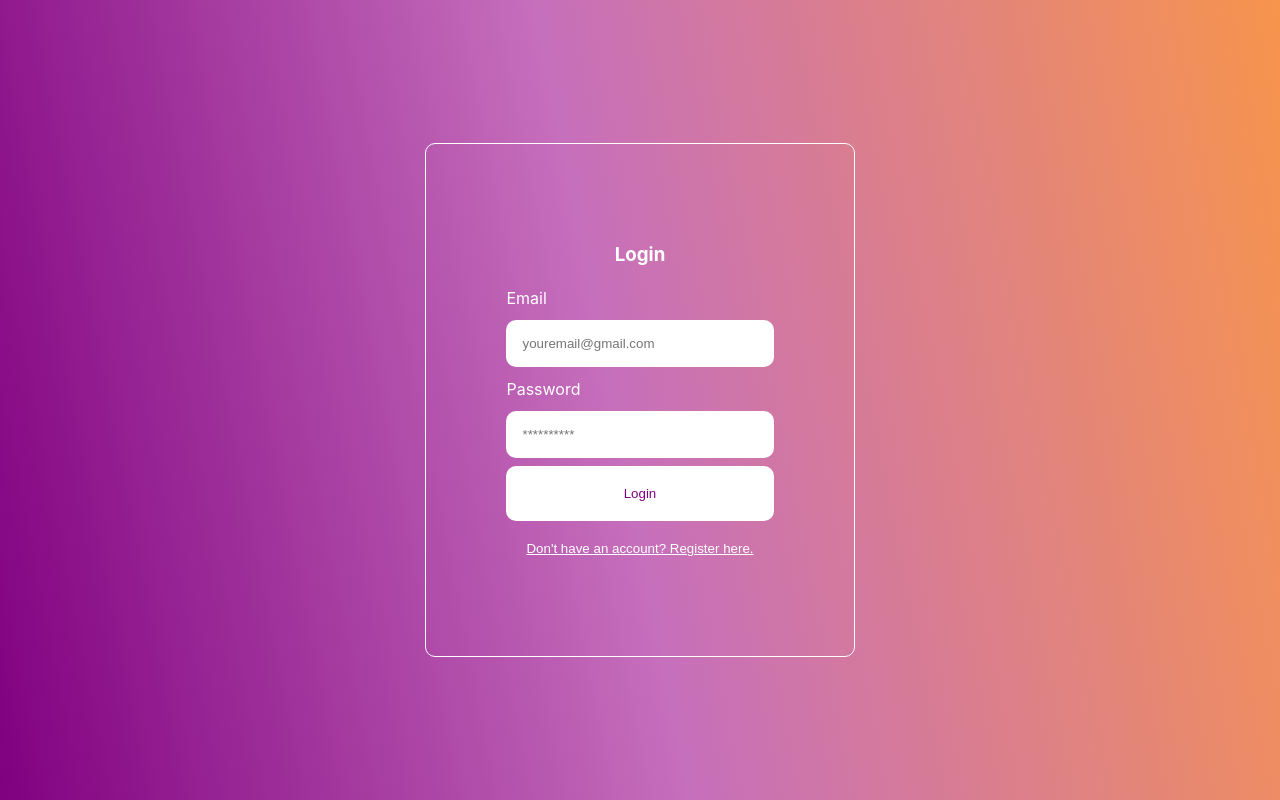
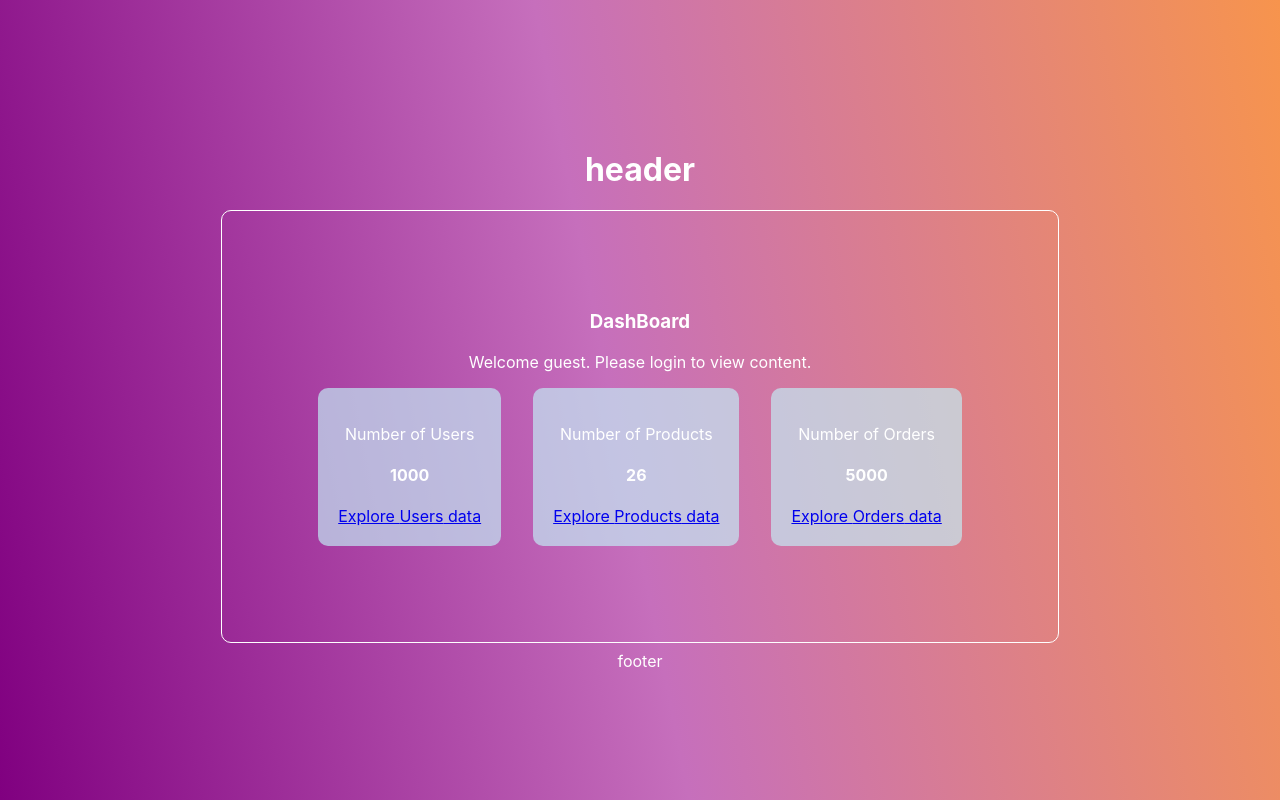
Before and after one commit to Kinyarasam/online_shop, a React (Create React App) app in the folder client/: page /dashboard in a window 1280 px wide. Built offline with nearby package versions, Linux system fonts and the light colour scheme; no server answers.

Commit message:
User Authentication, Authorization and DashBoard UI

```diff
--- a/client/package.json
+++ b/client/package.json
@@ -6,9 +6,13 @@
     "@testing-library/jest-dom": "^5.16.5",
     "@testing-library/react": "^13.4.0",
     "@testing-library/user-event": "^13.5.0",
+    "localforage": "^1.10.0",
+    "match-sorter": "^6.3.1",
     "react": "^18.2.0",
     "react-dom": "^18.2.0",
+    "react-router-dom": "^6.13.0",
     "react-scripts": "5.0.1",
+    "sort-by": "^1.2.0",
     "web-vitals": "^2.1.4"
   },
   "scripts": {
--- a/client/src/App.css
+++ b/client/src/App.css
@@ -51,3 +51,22 @@ button {
   color: white;
   text-decoration: underline;
 }
+
+.analytics-card-container {
+  display: flex;
+  flex-direction: row;
+  min-width: 60vh;
+}
+
+.analytics-card {
+  cursor: pointer;
+  background-color: #c3f0f7a9;
+  border-radius: 10px;
+  padding: 20px;
+  margin: 1rem;
+  box-shadow: #868383;
+}
+
+.analytics-card p :hover{
+  text-decoration: underline;
+}
--- a/client/src/App.js
+++ b/client/src/App.js
@@ -4,7 +4,7 @@ import './App.css';
 import { Login } from './login';
 import { Register } from './register';
 
-function App() {
+const App = () => {
   const [currentForm, setCurrentForm] = useState('login');
 
   const toggleForm = (formName) => {
--- a/client/src/index.js
+++ b/client/src/index.js
@@ -1,13 +1,16 @@
 import React from 'react';
 import ReactDOM from 'react-dom/client';
+import router from './routes';
 import './index.css';
-import App from './App';
+// import App from './App';
 import reportWebVitals from './reportWebVitals';
+import { RouterProvider } from 'react-router-dom';
 
 const root = ReactDOM.createRoot(document.getElementById('root'));
 root.render(
   <React.StrictMode>
-    <App />
+    <RouterProvider router={router}/>
+    {/* <App /> */}
   </React.StrictMode>
 );
 
--- a/client/src/login.jsx
+++ b/client/src/login.jsx
@@ -1,65 +1,54 @@
 import React, { useState } from "react";
-// import Buffer from 'buffer';
+import { useNavigate } from 'react-router-dom';
 
 export const Login = (props) => {
   const [email, setEmail] = useState('');
   const [password, setPassword] = useState('');
+  const navigate = useNavigate();
 
   const handleSubmit = async (e) => {
     e.preventDefault();
 
     if (!email || !password) {
       /* Show some Error */
+      return;
     }
 
     const userData = `${email}:${password}`;
-    const data = btoa(userData);
-    console.log(data);
+    const encodedData = btoa(userData);
 
-    fetch('http://localhost:7000/connect', {
-      method: 'GET',
-      headers: {
-        "Authorization": `Basic ${data}`,
-      },
-      mode: 'cors',
-    })
-      .then(res => res.json())
-      .then(data => console.log(data))
-      .catch((err) => console.log(err))
-    // const validation = await fetch({
-    //   url: 'http://localhost:7000/users',
-    //   method: 'GET',
-    //   mode: "cors",
-    //   headers: {
-    //     "Content-Type": "application/json",
-    //   },
-    //   body: JSON.stringify({
-    //     email: email,
-    //     password: password,
-    //   })
-    // }, (err, results) => {
-    //   if (err) throw err;
+    try {
+      const response = await fetch('http://localhost:5000/connect', {
+        method: 'GET',
+        headers: {
+          "Authorization": `Basic ${encodedData}`,
+        },
+        mode: 'cors',
+      });
+      const data = await response.json();
+      const authToken = data.token;
 
-    //   return results;
-    // });
-    // validate password
-    // console.log(validation);
-
-    console.log(email);
+      if (authToken) {
+        localStorage.setItem('token', authToken);
+        navigate('/dashboard');
+      } else {
+        /* Handle authentication error */
+      }
+    } catch (err) {
+      console.log(err);
+      /* Handle fetch error */
+    }
   };
 
   return (
     <div className="auth-form-container">
       <h3>Login</h3>
-      <form
-        className="login-form"
-        onSubmit={handleSubmit}
-      >
+      <form className="login-form" onSubmit={handleSubmit}>
         <label htmlFor="email">Email</label>
         <input
           value={email}
           onChange={(e) => setEmail(e.target.value)}
-          type='email'
+          type="email"
           placeholder="youremail@gmail.com"
           id="email"
           name="email"
@@ -69,26 +58,22 @@ export const Login = (props) => {
         <input
           value={password}
           onChange={(e) => setPassword(e.target.value)}
-          type='password'
+          type="password"
           placeholder="**********"
           id="password"
           name="password"
         />
 
-        <button
-          type="submit"
-        >
-          Login
-        </button>
+        <button type="submit">Login</button>
       </form>
 
       <button
         onClick={() => props.onFormSwitch('register')}
-        type="submit"
+        type="button"
         className="link-btn"
       >
         Don't have an account? Register here.
       </button>
     </div>
-  )
-}
+  );
+};
--- a/client/src/register.jsx
+++ b/client/src/register.jsx
@@ -8,10 +8,31 @@ export const Register = (props) => {
   const handleSubmit = (e) => {
     e.preventDefault();
     console.log(email, password);
+
+    console.log('--try saving--');
+
+    fetch('http://localhost:5000/users/', {
+      method: 'POST',
+      mode: 'cors',
+      headers: {
+        Accept: 'Application.json',
+        'Content-Type': 'application/json'
+      },
+      body: JSON.stringify({
+        email: email,
+        password: password,
+        name: name,
+      })
+    })
+      .then((res) => console.log(res))
+      .then((data => console.log(data)))
+      .catch((err) => console.log(err))
   };
+
 
   return (
     <div className="auth-form-container">
+      <h1>Register</h1>
       <form
         className="register-form"
         onSubmit={handleSubmit}
@@ -45,13 +66,14 @@ export const Register = (props) => {
           id="password"
           name="password"
         />
+
+        <button
+          // onClick={handleSubmit}
+          type="submit"
+          >
+          Register
+        </button>
       </form>
-
-      <button
-        type="submit"
-      >
-        Register
-      </button>
 
       <button
         onClick={() => props.onFormSwitch('login')}
--- /dev/null
+++ b/client/src/routes/auth.routes.js
@@ -0,0 +1,12 @@
+import App from "../App";
+import NotFound from '../views/NotFound';
+
+const auth = [
+  {
+    path: '/auth',
+    element: <App />,
+    errorElement: <NotFound />
+  }
+];
+
+export default auth;
--- /dev/null
+++ b/client/src/routes/index.js
@@ -0,0 +1,17 @@
+import {
+  createBrowserRouter,
+} from "react-router-dom";
+import DashBoard from '../views/DashBoard';
+import auth from "./auth.routes";
+import NotFound from '../views/NotFound';
+
+const router = createBrowserRouter([
+  ...auth,
+  {
+    path: '/dashboard',
+    element: <DashBoard />,
+    errorElement: <NotFound />
+  }
+]);
+
+export default router;
--- /dev/null
+++ b/client/src/views/DashBoard.jsx
@@ -0,0 +1,68 @@
+import { useEffect, useState } from "react";
+import { Link } from "react-router-dom";
+
+const AnalyticsCard = ({ title, value, route }) => {
+  return (
+    <div className="analytics-card">
+      <p>Number of {title}</p>
+      <h4>{value}</h4>
+      <Link to={route}>Explore {title} data</Link>
+    </div>
+  )
+};
+
+
+const DashBoard = () => {
+  const [token, setToken] = useState('');
+  const [name, setName] = useState('');
+  const [id, setId] = useState('');
+  const [email, setEmail] = useState('');
+
+  useEffect(() => {
+    const fetchUser = async () => {
+      try {
+        const userToken = localStorage.getItem('token');
+        console.log(userToken)
+        const response = await fetch('http://localhost:5000/users/me', {
+          method: 'GET',
+          headers: {
+            'X-Token': userToken,
+          },
+          mode: 'cors'
+        });
+        const data = await response.json();
+        console.log(data)
+        setId(data.id);
+        setToken(data.name);
+        setEmail(data.email);
+      } catch (err) {
+        console.error(err);
+      }
+    };
+
+    fetchUser();
+  }, []);
+
+  return (
+    <div className="App">
+      <div>
+        <div>
+          <h1>header</h1>
+        </div>
+        <div className="auth-form-container">
+          <h3>DashBoard</h3>
+          <div>Welcome {email ? email : "guest. Please login to view content"}.</div>
+          <div className="analytics-card-container">
+            <AnalyticsCard title='Users' value='1000' route='/users/' />
+            <AnalyticsCard title='Products' value='26' route='/products/' />
+            <AnalyticsCard title='Orders' value='5000' route='/orders/' />
+          </div>
+        </div>
+        <div>footer</div>
+
+      </div>
+    </div>
+  );
+};
+
+export default DashBoard;
--- /dev/null
+++ b/client/src/views/NotFound.jsx
@@ -0,0 +1,15 @@
+import { useRouteError } from "react-router-dom";
+
+const NotFound = () => {
+  const error = useRouteError();
+  console.log(error);
+
+  return (
+    <div id='error-page'>
+      <h1>{error.status} { error.statusText }</h1>
+      SomeError Happened. Try again!!!
+    </div>
+  )
+};
+
+export default NotFound;
```
Also changed, not shown: 1 other file (tests, documents, lock files or other folders).
